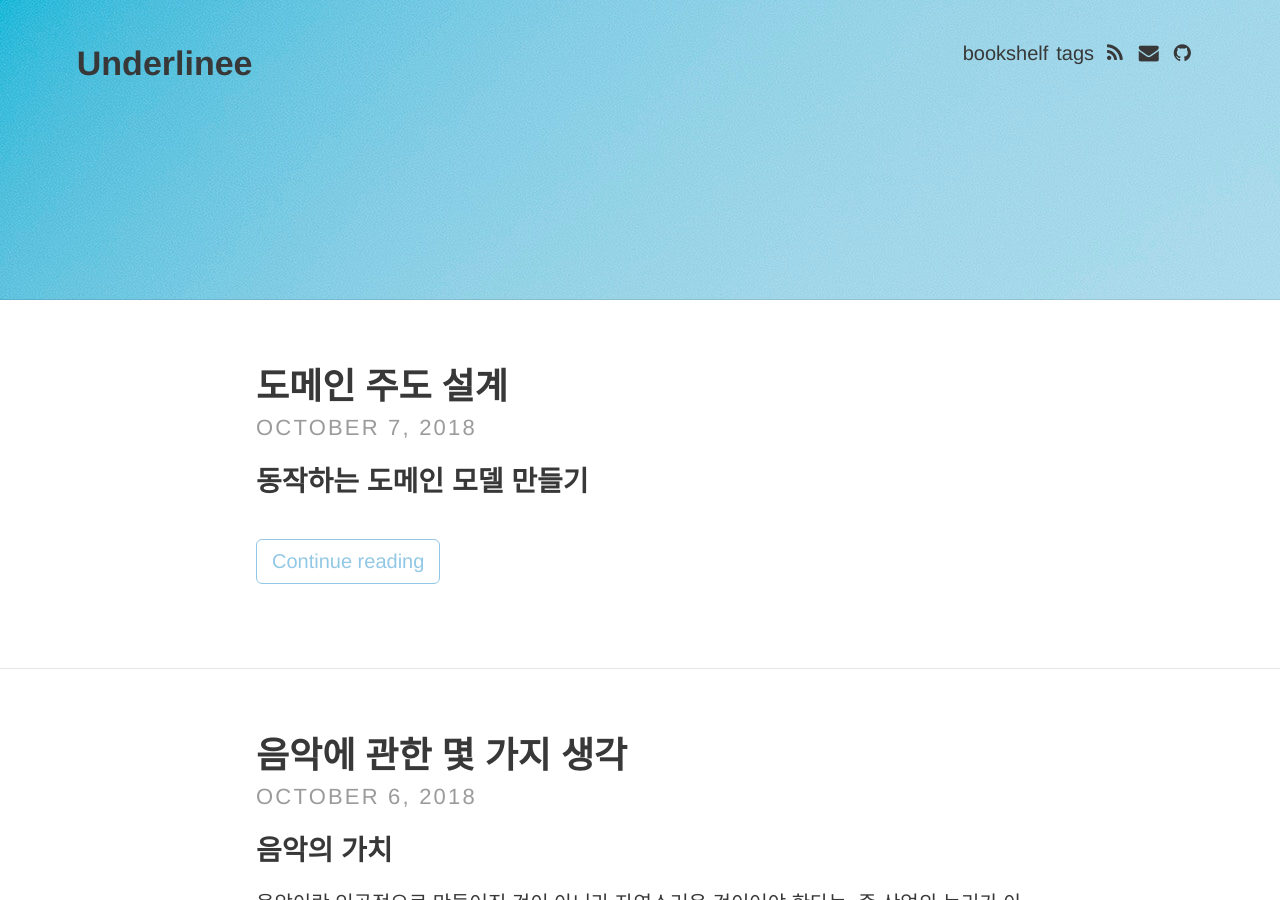
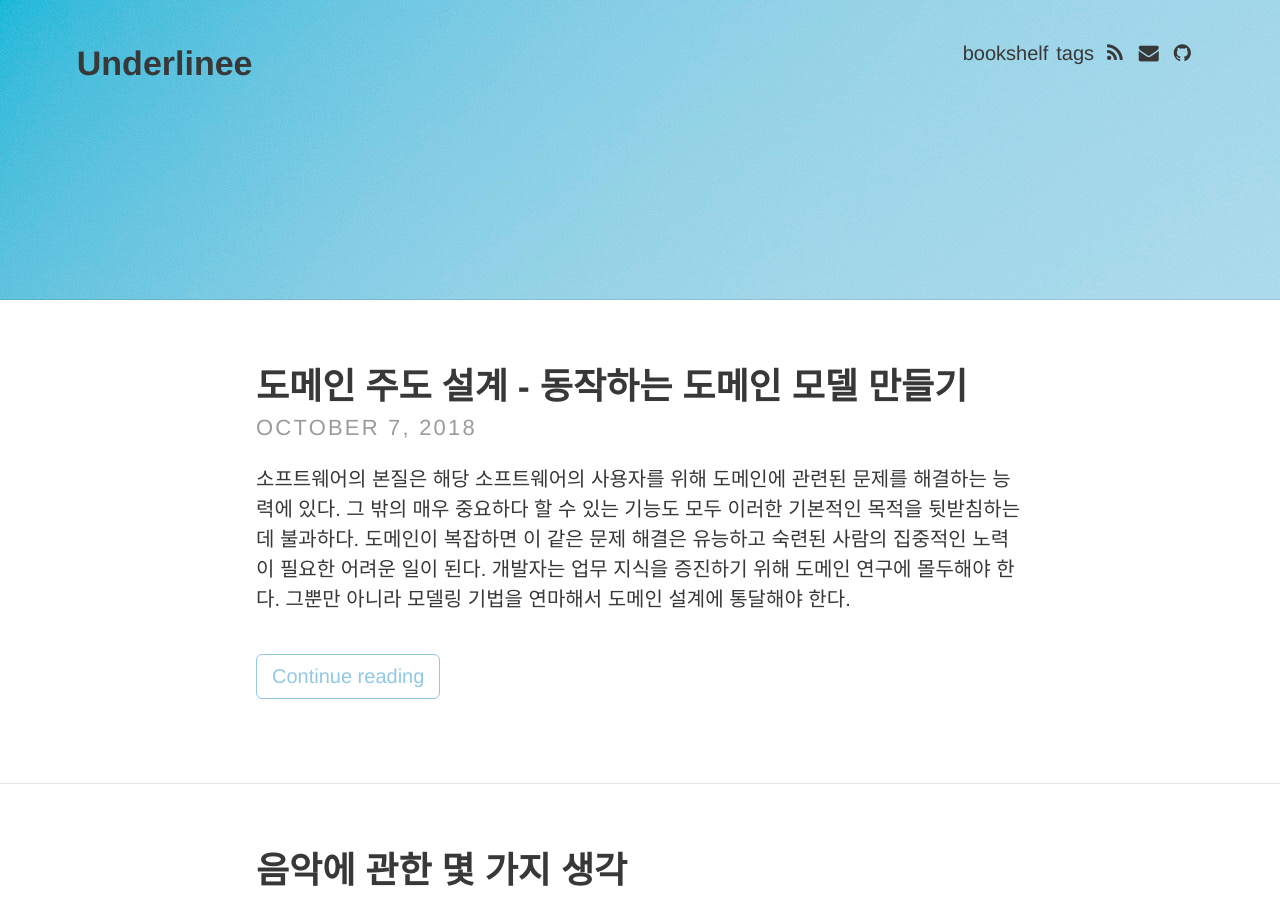
Before and after one commit to underlinee/github.io, a Jekyll site: the page built from index.html, in a window 1280 px wide and 900 px high. Built offline with Jekyll 4.4.1, drawn with Linux system fonts in a browser that asks for light colours; nearby versions of some CDN libraries; the list of posts is cut into pages by our own code.

Commit message:
_posts/2018-10-07-9788992939850.md

```diff
--- a/_posts/2018-10-07-9788992939850.md
+++ b/_posts/2018-10-07-9788992939850.md
@@ -1,6 +1,6 @@
 ---
 layout: post
-title:  "도메인 주도 설계"
+title:  "도메인 주도 설계 - 동작하는 도메인 모델 만들기"
 date:   2018-10-07 01:43:59
 group: 책읽고밑줄
 booklink: "http://www.aladin.co.kr/shop/wproduct.aspx?ItemId=12174216"
@@ -8,11 +8,11 @@ bookimg: "https://image.aladin.co.kr/product/1217/42/cover/899293985x_1.jpg"
 tags: 도메인주도설계 설계
 ---
 
-## 동작하는 도메인 모델 만들기
+소프트웨어의 본질은 해당 소프트웨어의 사용자를 위해 도메인에 관련된 문제를 해결하는 능력에 있다. 그 밖의 매우 중요하다 할 수 있는 기능도 모두 이러한 기본적인 목적을 뒷받침하는 데 불과하다. 도메인이 복잡하면 이 같은 문제 해결은 유능하고 숙련된 사람의 집중적인 노력이 필요한 어려운 일이 된다. 개발자는 업무 지식을 증진하기 위해 도메인 연구에 몰두해야 한다. 그뿐만 아니라 모델링 기법을 연마해서 도메인 설계에 통달해야 한다.
 
 <br/>
 
-### 지식 탐구
+## 지식 탐구
 훌륭한 프로그래머라면 애초부터 추상화를 시작해서 더욱 많은 일을 해낼 수 있는 모델로 발전시킬 것이다. 하지만 이 같은 과정이 도메인 전문가와의 협업 없이 기술적인 측면에서만 일어난다면 개념은 초보적인 수준에 머무를 것이다. 이러한 피상적인 지식은 기초적인 역할만 수행하는 소프트웨어를 만들어 낼 뿐 도메인 전문가의 사고방식과 긴밀하게 연결되지는 않는다.
 
 모든 구성원이 함께 모델을 면밀히 만들어 나가면 팀 구성원 간의 상호작용은 그 양상을 달리한다. 도메인 모델의 지속적인 정제를 토대로 개발자는 기능만을 기계적으로 만드는 데 머무르지 않고 자신이 보조하고 있는 업무의 중요 원칙들을 배운다. 도메인 전문가들은 자신이 알고 있는 지식의 정수만을 추출해내야 하므로 스스로 이해하는 바를 자주정제하고, 그리하여 소프트웨어 프로젝트에서 요구하는 개념적 엄밀함을 이해하게 된다.
@@ -21,14 +21,14 @@ tags: 도메인주도설계 설계
 
 <br/>
 
-### 의사소통과 언어 사용
+## 의사소통과 언어 사용
 프로젝트에서 사용하는 언어가 분열되면 심각한 문제가 발생한다. .도메인 전문가는 자신의 전문 용어를 사용하고 기술적인 업무를 맡은 팀원들은 설계 측면에서 도메인에 관한 토론에 적합한 자신들만의 언어를 사용한다. 일상적인 토론에서 쓰이는 용어가 코드에 녹아든 용어와 단절된다. 그리고 같은 사람인데도 말할 때나 글을 쓸 때 서로 다른 용어를 써서 도메인의 가장 간결하고 명확한 표현이 일시적인 형태로 나타났다가 코드나 문서에도 담기지 않는 결과가 나타나기도 한다.
 
 모델을 언어의 근간으로 사용하라. 팀 내 모든 의사소통과 코드에서 해당 언어를 끊임없이 적용하는 데 전념하라. 다이어그램과 문서에서, 그리고 특히 말할 때 동일한 언어를 사용하라. 대안 모델을 반영하는 대안이 되는 표현을 시도해 봄으로써 어려움을 해소하라 그런 다음 새로운 모델에 맞게끔 클래서, 메서드, 모듈의 이름을 다시 지으면서 코드를 리팩터링하라. 일상적으로 쓰는 단어의 의미에 동의를 이끌어내는 것과 같은 방식으로 대화할 때 쓰는 용어의 혼란도 해결하라. Ubiquitous Language의 변화가 곧 모델의 변화라는 것을 인식하라.
 
 <br/>
 
-### 모델과 구현의 연계
+## 모델과 구현의 연계
 설계 혹은 설계의 주된 부분이 도메인 모델과 대응하지 않는다면 그 모델은 그다지 가치가 없으며 소프트웨어의 정확함도 의심스러워진다. 동시에 모델과 설계 기능 사이의 복잡한 대응은 이해하기 힘들고, 실제로 설계가 변경되면 유지보수가 불가능해진다. 분석과 설계가 치명적으로 동떨어지고, 그에 따라 각자의 활동에서 얻은 통찰력이 서로에게 전해지지 않는다.
 
 소프트웨어 시스템의 일부를 설계할 때는 도메인 모델을 있는 그대로 반영해서 설계와 모델의 대응을 분명하게 하라. 또한 모델을 재검토해서 더욱 자연스럽게 소프트웨어로 구현될 수 있게 수정하라. 도메인에 관한 더욱 심층적인 통찰력을 반영하려 할 때도 마찬가지다. 이렇듯 견고한 Ubiquitous Language 를 지원하는 것과 더불어 분석과 설계의 두 가지 측면을 충분히 만족하는 단 하나의 모델을 만들어내야 한다.
```
